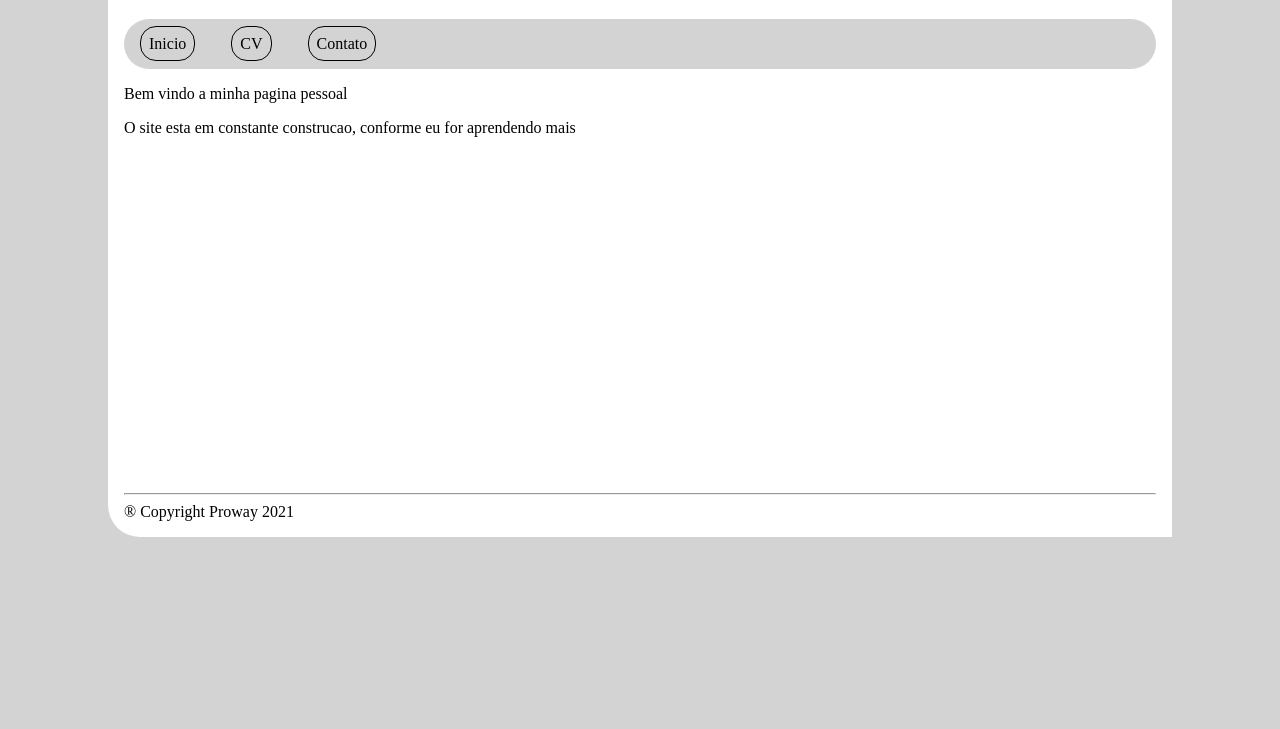
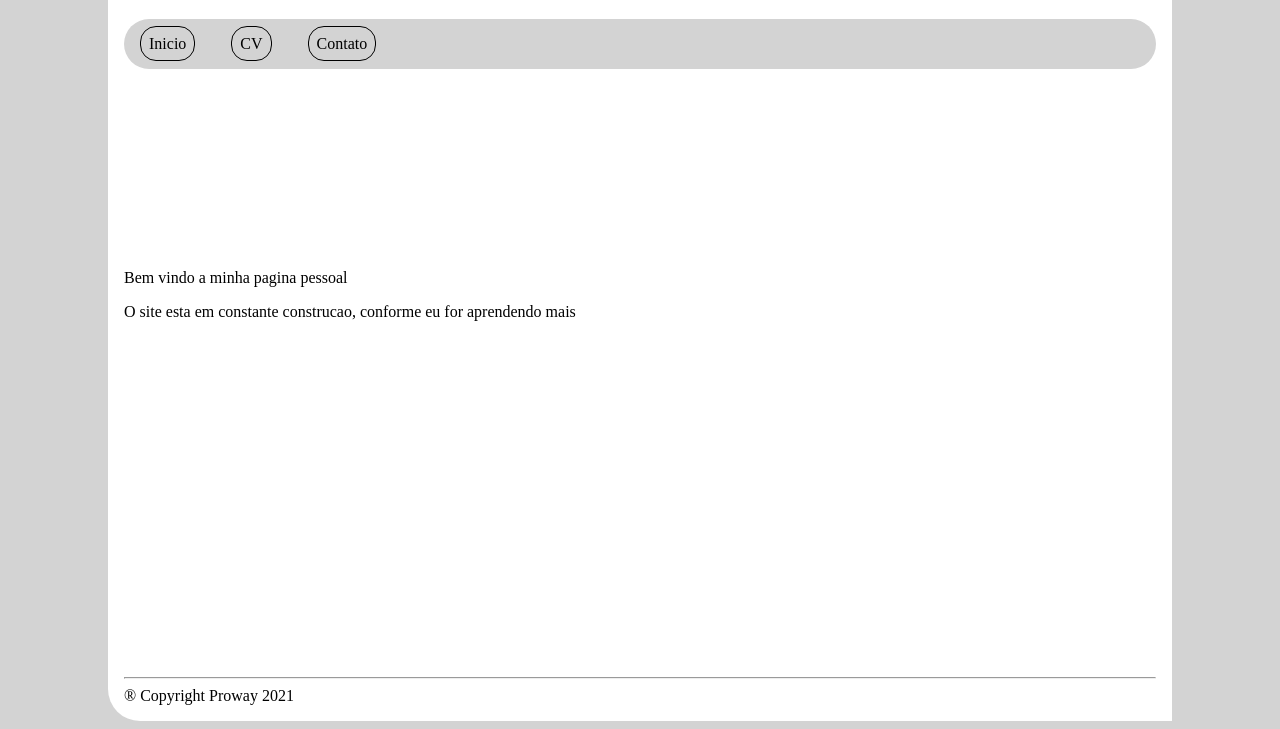
Before and after one commit to silviabeatris/silviabeatris.github.io, a plain HTML site: page index.html in a window 1280 px wide. Shown: the part 85-814 px from the top of the page. Drawn offline with Linux system fonts and the light colour scheme.

Commit message:
Add files via upload

```diff
--- a/index.html
+++ b/index.html
@@ -10,8 +10,9 @@
 
    <style>
 
-
-
+        article{
+            margin-top: 200px;
+        }
     </style>
 
 </head>
```
